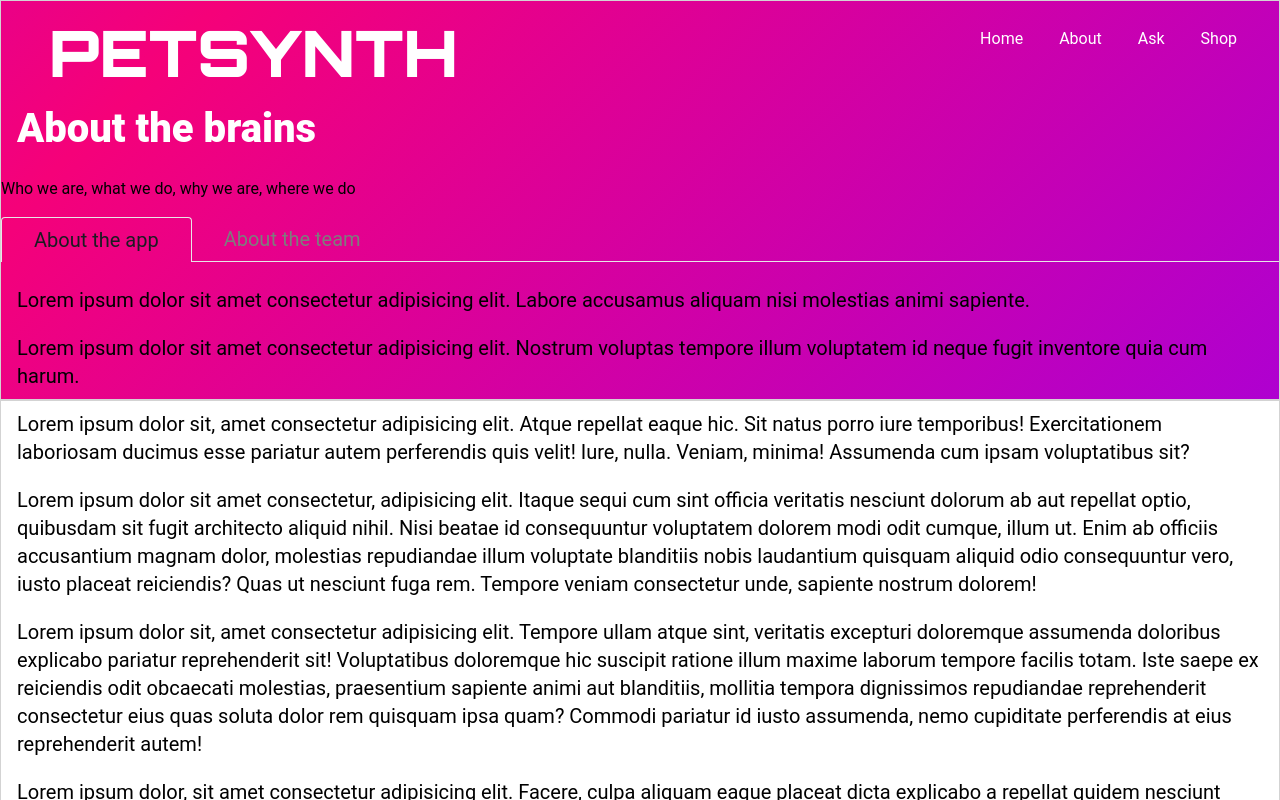
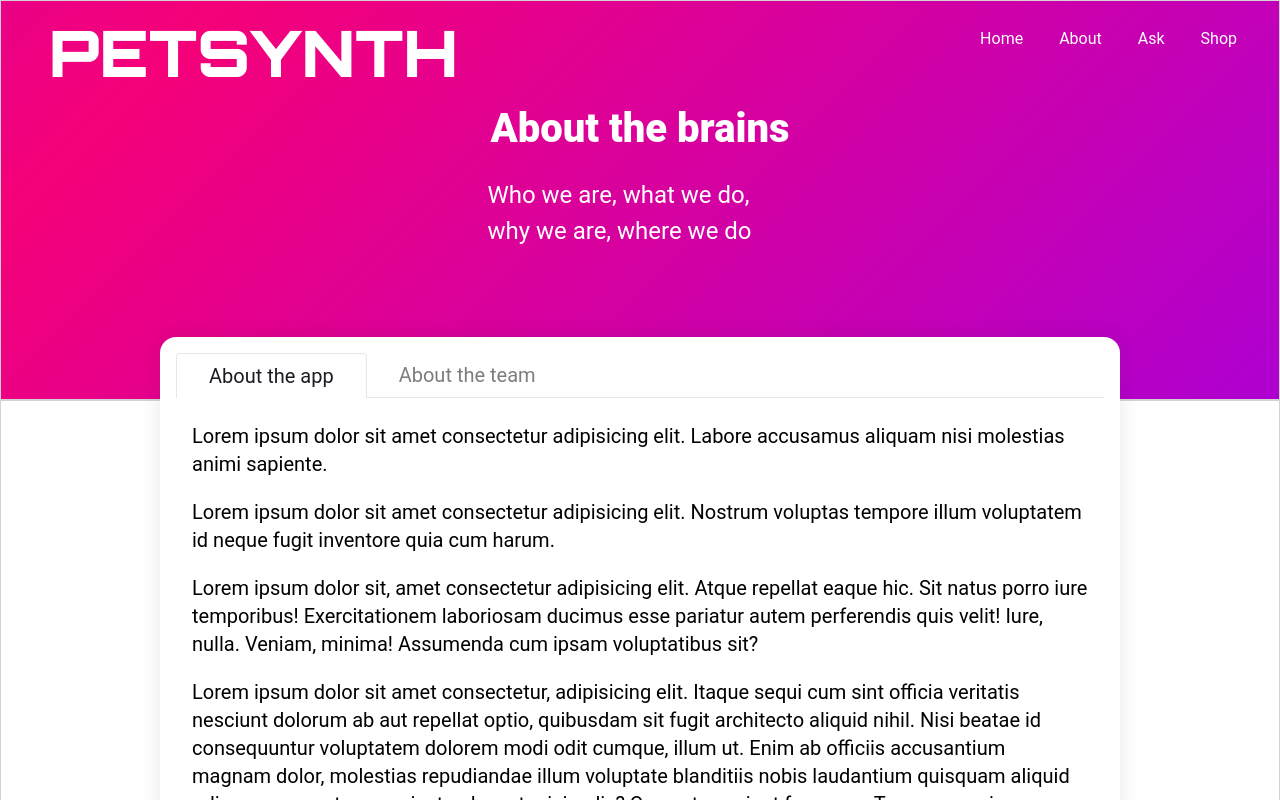
Before and after one commit to technative-academy/PetSynth, a React (Vite) app: page /about in a window 1280 px wide. Shown: the top 800 px of the page. Built offline with nearby package versions, Linux system fonts and the light colour scheme.

Commit message:
Initial CSS adjustment for Primary about view, to create unified look between views.

```diff
--- a/src/views/About/About.jsx
+++ b/src/views/About/About.jsx
@@ -9,11 +9,15 @@ import AboutTeam from "./tabContent/AboutTeam";
 function About() {
 	return (
 		<div className={styles.wrapper}>
-			<div>
+			<div className={styles.aboutWrapper}>
 				<AboutHero />
+				<div className={styles.aboutContentBox}>
 					<Tabs
 						tabs={[
-						{ displayName: "About the app", content: <AboutApp /> },
+							{
+								displayName: "About the app",
+								content: <AboutApp />,
+							},
 							{
 								displayName: "About the team",
 								content: <AboutTeam />,
@@ -22,6 +26,7 @@ function About() {
 					/>
 				</div>
 			</div>
+		</div>
 	);
 }
 
--- a/src/views/About/About.module.css
+++ b/src/views/About/About.module.css
@@ -1,5 +1,87 @@
+/* Mobile First */
+
 .wrapper {
+	background: white;
 	width: 100%;
 	display: flex;
+	flex-direction: column;
+	gap: 1rem;
 	justify-content: center;
+	align-items: center;
 }
+
+.aboutContentBox {
+	display: flex;
+	flex-direction: column;
+	justify-content: center;
+	align-items: center;
+	margin: -1.75rem;
+	padding: 1rem;
+	border-top-right-radius: 1.8rem;
+	border-top-left-radius: 1.8rem;
+	z-index: 20;
+	background-color: white;
+	width: 100%;
+}
+
+.aboutWrapper {
+	display: flex;
+	flex-direction: column;
+	justify-content: center;
+	align-items: center;
+	margin-top: -220px;
+}
+
+.aboutHero {
+	display: flex;
+	flex-direction: column;
+	justify-content: center;
+	align-items: center;
+	margin-top: -1.25rem;
+	margin-bottom: 3rem;
+	padding: 0;
+}
+
+.aboutH1 {
+	margin-top: 0;
+}
+
+.aboutH3 {
+	max-width: 25ch;
+}
+/*  Potentially release if we get round to improving specificity of Home view selectors - class versus element
+.aboutp {
+	font:
+		400 18px/24px "Roboto",
+		"Arial",
+		sans-serif;
+	color: white;
+} */
+
+/* 'DESKTOP' VIEW PORTS > 768px */
+
+@media (min-width: 768px) {
+	.aboutContentBox {
+		/* display: grid;
+		grid-template: 1fr 1fr / 1fr 1fr; */
+		border-radius: 1rem;
+		padding: 1rem;
+		width: 75vw;
+		max-width: 1000px;
+		box-shadow: 0px 0px 20px 0px rgba(27, 28, 34, 0.1);
+		margin-bottom: 12vh;
+		margin-top: 1.5rem;
+		z-index: 20;
+		background-color: white;
+	}
+
+	.aboutHero {
+		display: flex;
+		flex-direction: column;
+		justify-content: center;
+		align-items: center;
+		margin-top: -5.25rem;
+		margin-bottom: 3rem;
+		padding: 0;
+	}
+}
--- a/src/views/About/AboutHero.jsx
+++ b/src/views/About/AboutHero.jsx
@@ -1,9 +1,13 @@
+import styles from "./About.module.css";
+
 // This is largely temporary until the approach with the header is decided
 export default function AboutHero() {
 	return (
-		<section>
-			<h1>About the brains</h1>
-			<p>Who we are, what we do, why we are, where we do</p>
-		</section>
+		<div className={styles.aboutHero}>
+			<h1 className={styles.aboutH1}>About the brains</h1>
+			<h3 className={styles.aboutH3}>
+				Who we are, what we do, why we are, where we do
+			</h3>
+		</div>
 	);
 }
```
Lines whose indentation alone changed are shown as unchanged.
